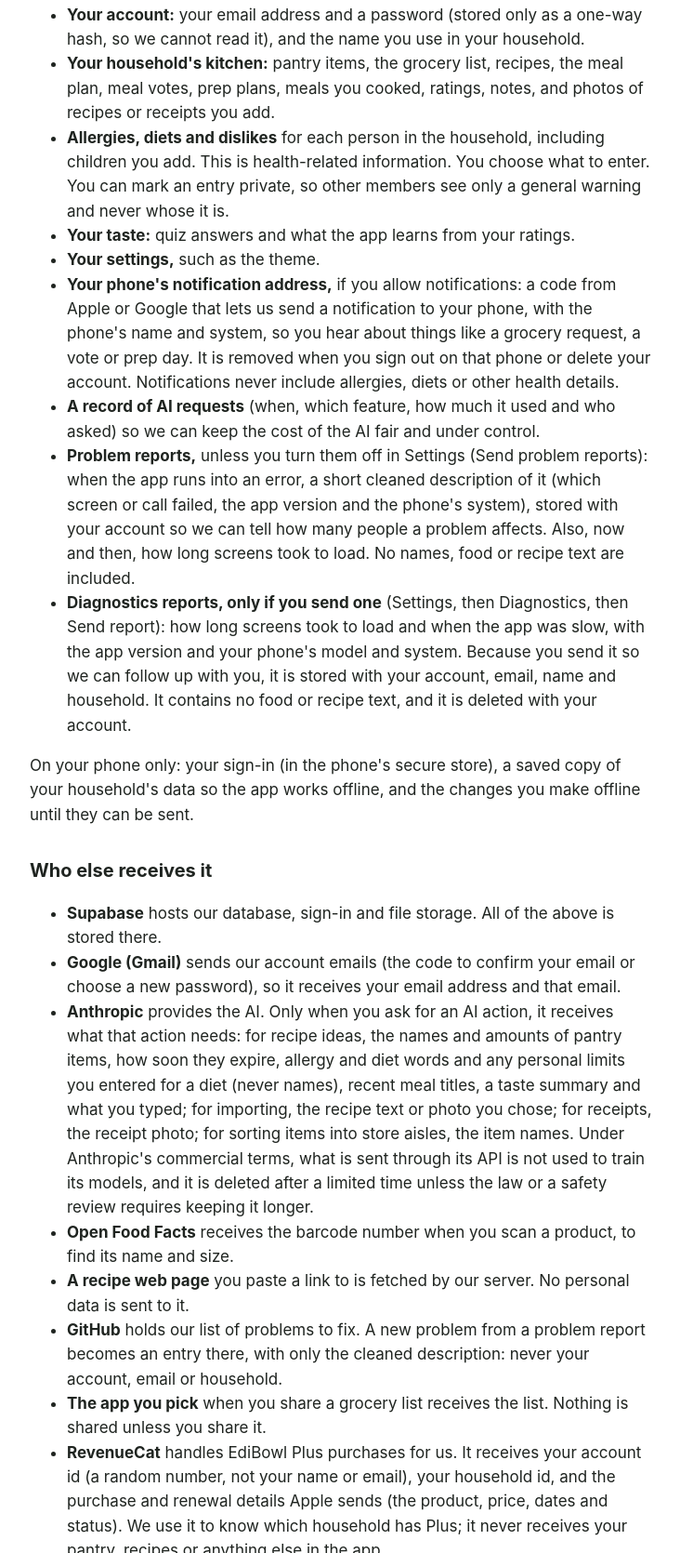
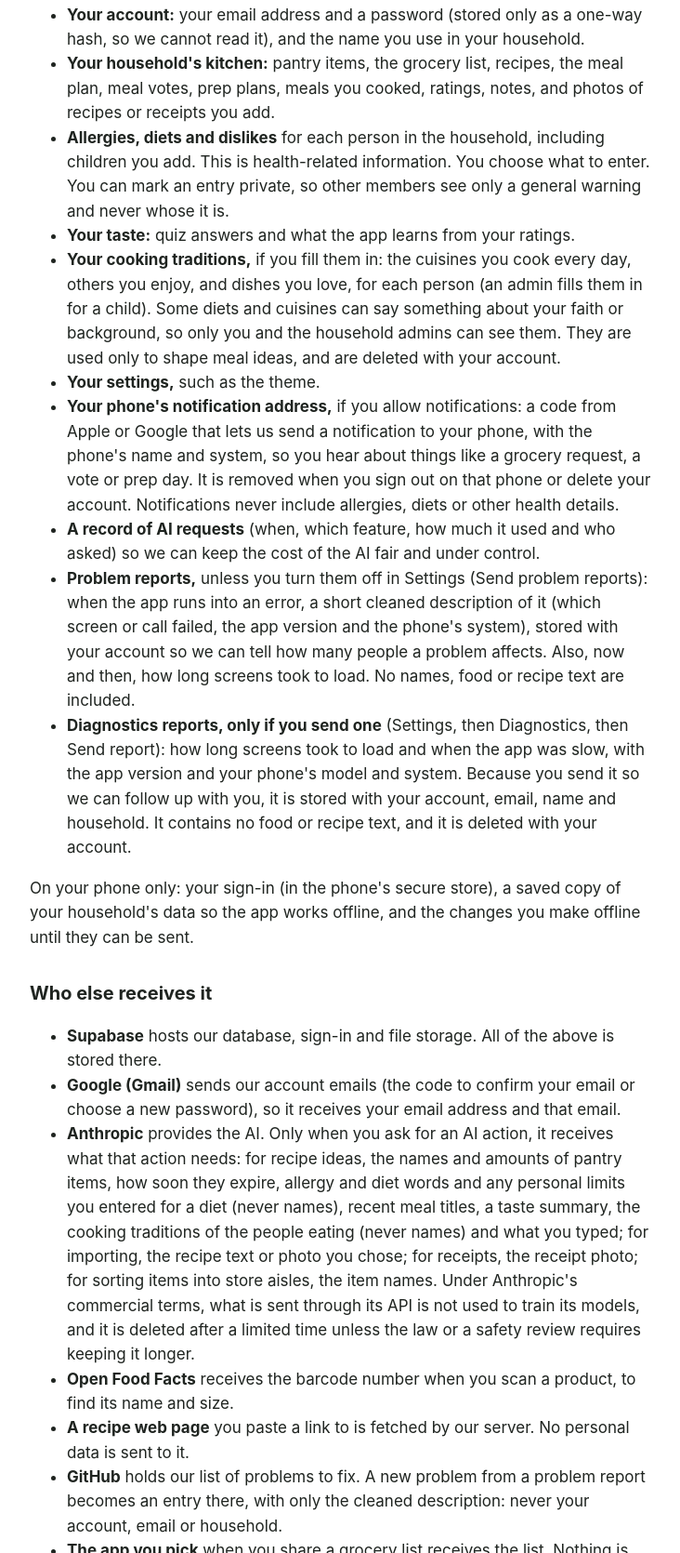
Before and after one commit to KayDLove/edibowl-legal, a plain HTML site: page privacy.html in a window 1280 px wide. Shown: the part 319-1989 px from the top of the page at 93% size, without its empty margins (272-1004 px from the left). Drawn offline with Linux system fonts and the light colour scheme.

Commit message:
Privacy policy: cooking traditions

```diff
--- a/privacy.html
+++ b/privacy.html
@@ -24,6 +24,7 @@
 <li><strong>Your household's kitchen:</strong> pantry items, the grocery list, recipes, the meal plan, meal votes, prep plans, meals you cooked, ratings, notes, and photos of recipes or receipts you add.</li>
 <li><strong>Allergies, diets and dislikes</strong> for each person in the household, including children you add. This is health-related information. You choose what to enter. You can mark an entry private, so other members see only a general warning and never whose it is.</li>
 <li><strong>Your taste:</strong> quiz answers and what the app learns from your ratings.</li>
+<li><strong>Your cooking traditions,</strong> if you fill them in: the cuisines you cook every day, others you enjoy, and dishes you love, for each person (an admin fills them in for a child). Some diets and cuisines can say something about your faith or background, so only you and the household admins can see them. They are used only to shape meal ideas, and are deleted with your account.</li>
 <li><strong>Your settings,</strong> such as the theme.</li>
 <li><strong>Your phone's notification address,</strong> if you allow notifications: a code from Apple or Google that lets us send a notification to your phone, with the phone's name and system, so you hear about things like a grocery request, a vote or prep day. It is removed when you sign out on that phone or delete your account. Notifications never include allergies, diets or other health details.</li>
 <li><strong>A record of AI requests</strong> (when, which feature, how much it used and who asked) so we can keep the cost of the AI fair and under control.</li>
@@ -35,7 +36,7 @@
 <ul>
 <li><strong>Supabase</strong> hosts our database, sign-in and file storage. All of the above is stored there.</li>
 <li><strong>Google (Gmail)</strong> sends our account emails (the code to confirm your email or choose a new password), so it receives your email address and that email.</li>
-<li><strong>Anthropic</strong> provides the AI. Only when you ask for an AI action, it receives what that action needs: for recipe ideas, the names and amounts of pantry items, how soon they expire, allergy and diet words and any personal limits you entered for a diet (never names), recent meal titles, a taste summary and what you typed; for importing, the recipe text or photo you chose; for receipts, the receipt photo; for sorting items into store aisles, the item names. Under Anthropic's commercial terms, what is sent through its API is not used to train its models, and it is deleted after a limited time unless the law or a safety review requires keeping it longer.</li>
+<li><strong>Anthropic</strong> provides the AI. Only when you ask for an AI action, it receives what that action needs: for recipe ideas, the names and amounts of pantry items, how soon they expire, allergy and diet words and any personal limits you entered for a diet (never names), recent meal titles, a taste summary, the cooking traditions of the people eating (never names) and what you typed; for importing, the recipe text or photo you chose; for receipts, the receipt photo; for sorting items into store aisles, the item names. Under Anthropic's commercial terms, what is sent through its API is not used to train its models, and it is deleted after a limited time unless the law or a safety review requires keeping it longer.</li>
 <li><strong>Open Food Facts</strong> receives the barcode number when you scan a product, to find its name and size.</li>
 <li><strong>A recipe web page</strong> you paste a link to is fetched by our server. No personal data is sent to it.</li>
 <li><strong>GitHub</strong> holds our list of problems to fix. A new problem from a problem report becomes an entry there, with only the cleaned description: never your account, email or household.</li>
```
